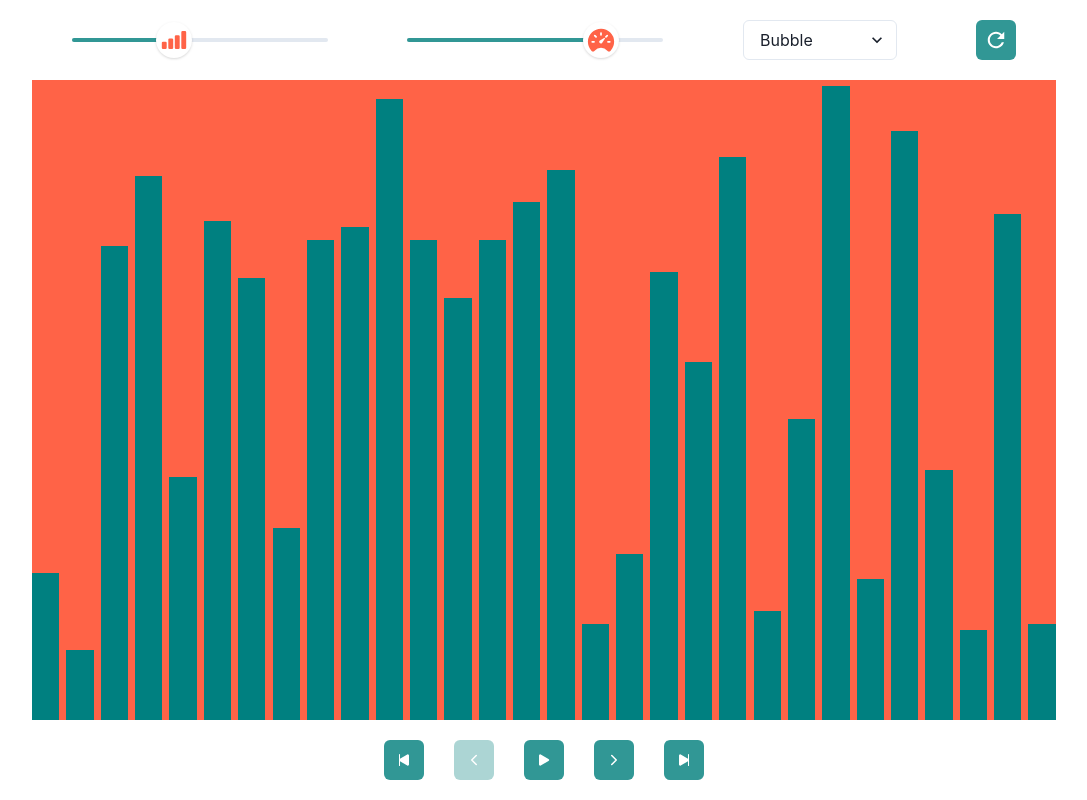
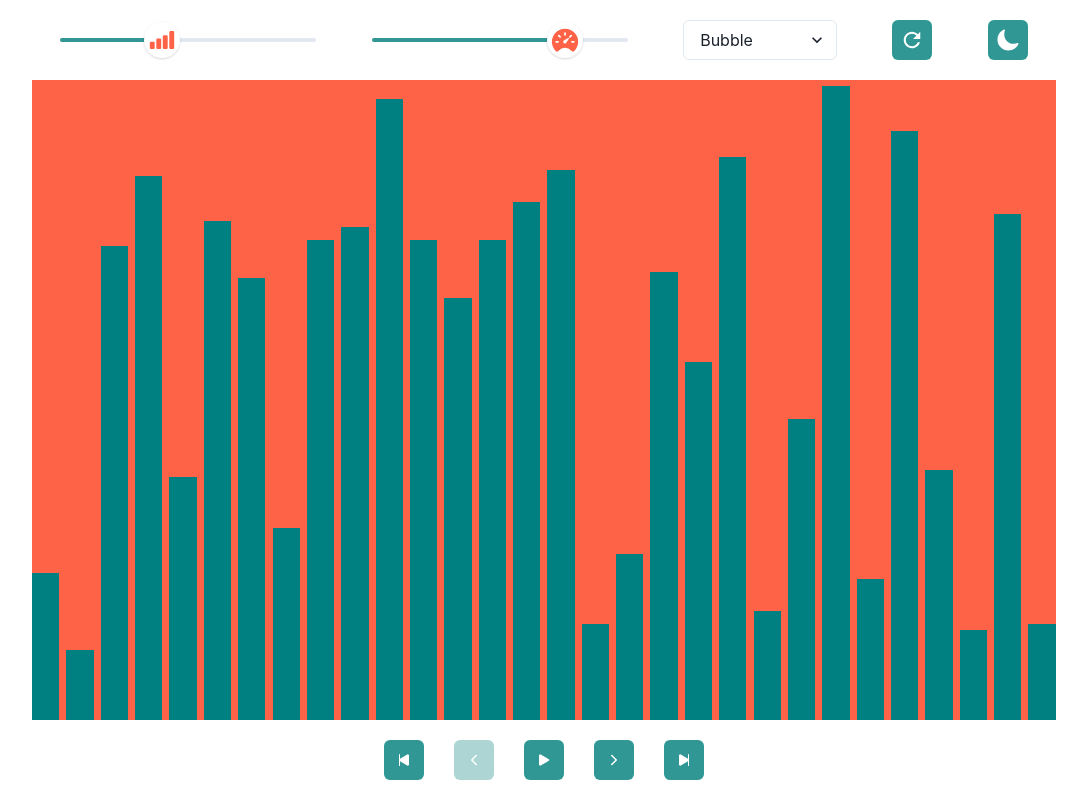
Before and after one commit to glendonintendo/sorting-visualizer, a React (Create React App) app: page / in a window 1280 px wide. Shown: the whole page, without its empty margins (96-1183 px from the left). Built offline with nearby package versions, Linux system fonts and the light colour scheme.

Commit message:
add dark mode switch

```diff
--- a/src/App.js
+++ b/src/App.js
@@ -4,6 +4,8 @@ import Visualizer from "./components/Visualizer";
 import Controller from "./components/Controller";
 
 import { generateAnimations } from "./utils/animationsGenerators";
+
+import { color, useColorMode } from "@chakra-ui/react";
 
 function App() {
   const [arrayBars, setArrayBars] = useState([]);
@@ -13,6 +15,7 @@ function App() {
   const [animationSpeed, setAnimationSpeed] = useState(50);
   const animations = useRef([]);
   const currentAnimation = useRef(0);
+  const { colorMode, toggleColorMode } = useColorMode();
 
   const generateArrayBars = () => {
     const array = [];
@@ -45,12 +48,10 @@ function App() {
         array = array.map((barObj, i) => {
           if (i === idx1 || i === idx2) {
             const coloredBar = { ...barObj, color: "black" };
-            console.log(coloredBar);
             return coloredBar;
           }
           return { ...barObj, color: "teal" };
         });
-        console.log(array);
         break;
       default:
         break;
@@ -140,6 +141,8 @@ function App() {
         sortType={sortType}
         onSelectSortType={onSelectSortType}
         isPlaying={isPlaying}
+        toggleColorMode={toggleColorMode}
+        colorMode={colorMode}
       />
       <Visualizer arrayBars={arrayBars} arraySize={arraySize} />
       <Controller
--- a/src/components/Nav.js
+++ b/src/components/Nav.js
@@ -1,5 +1,6 @@
 import { IoSpeedometer, IoCellular } from "react-icons/io5";
 import { IoMdRefresh } from "react-icons/io";
+import { IoMoon, IoSunny } from "react-icons/io5";
 import {
   Flex,
   Box,
@@ -20,7 +21,9 @@ const Nav = ({
   animationSpeed,
   sortType,
   onSelectSortType,
-  isPlaying
+  isPlaying,
+  toggleColorMode,
+  colorMode
 }) => {
   return (
     <Flex
@@ -89,6 +92,13 @@ const Nav = ({
         fontSize="24px"
         isDisabled={isPlaying}
       ></IconButton>
+      <IconButton
+        onClick={toggleColorMode}
+        icon={colorMode === "light" ? <IoMoon /> : <IoSunny />}
+        colorScheme="teal"
+        fontSize="24px"
+        isDisabled={isPlaying}
+      ></IconButton>
     </Flex>
   );
 };
```
